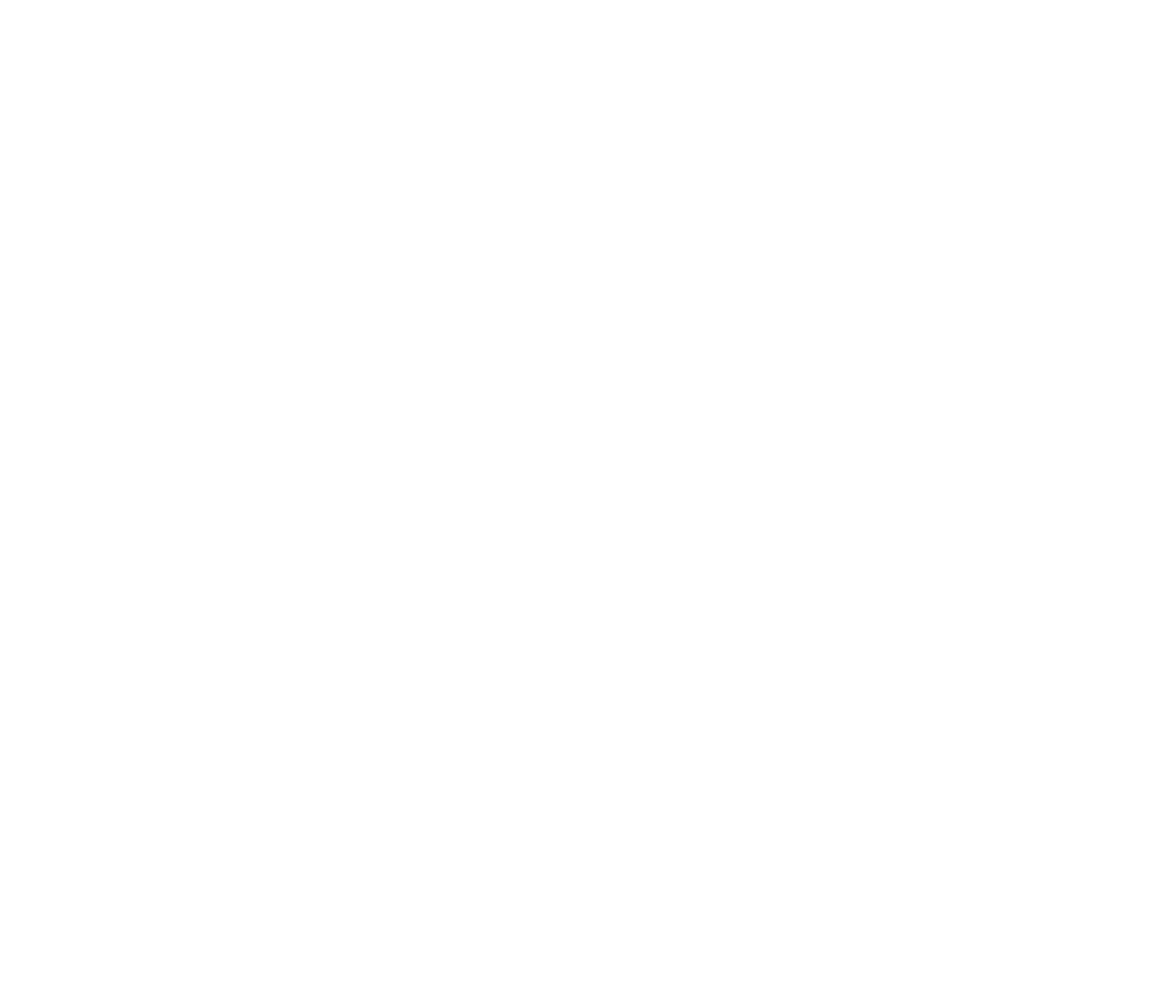
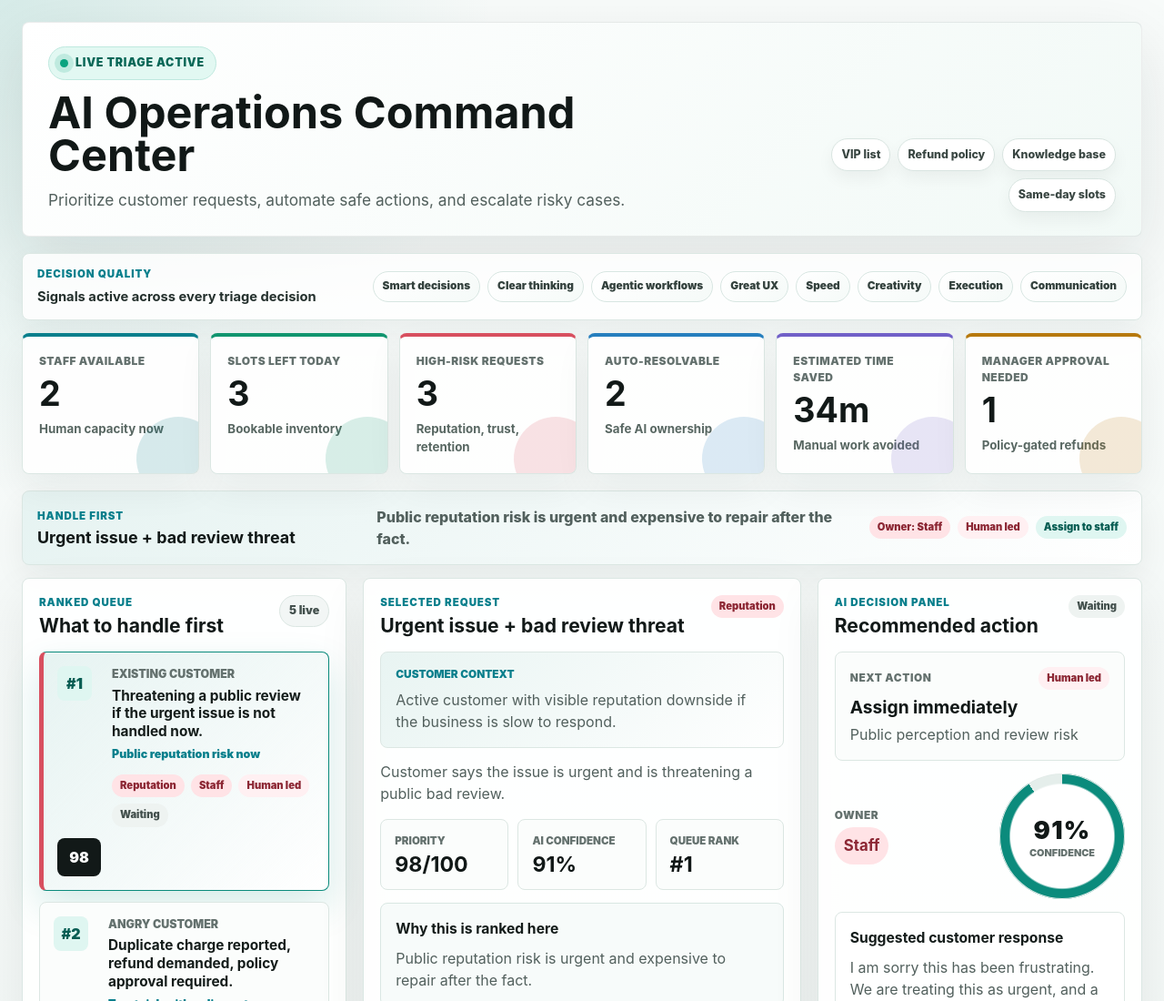
Before and after one commit to hujaafar/hujaafar, a plain HTML site: page index.html in a window 1280 px wide. Shown: the top 1100 px of the page at 91% size. Before the commit the page ends 800 px from the top, so only its background shows below. Drawn offline with Linux system fonts and the light colour scheme; the site is published under a folder, as on GitHub Pages, so addresses that start at the root find nothing.

Commit message:
Use relative asset paths for GitHub Pages

```diff
--- a/index.html
+++ b/index.html
@@ -4,8 +4,8 @@
     <meta charset="UTF-8" />
     <meta name="viewport" content="width=device-width, initial-scale=1.0" />
     <title>AI Operations Command Center</title>
-    <script type="module" crossorigin src="/assets/index-Dkj2YvSX.js"></script>
-    <link rel="stylesheet" crossorigin href="/assets/index-8mEV7dEs.css">
+    <script type="module" crossorigin src="./assets/index-Dkj2YvSX.js"></script>
+    <link rel="stylesheet" crossorigin href="./assets/index-8mEV7dEs.css">
   </head>
   <body>
     <div id="root"></div>
```
